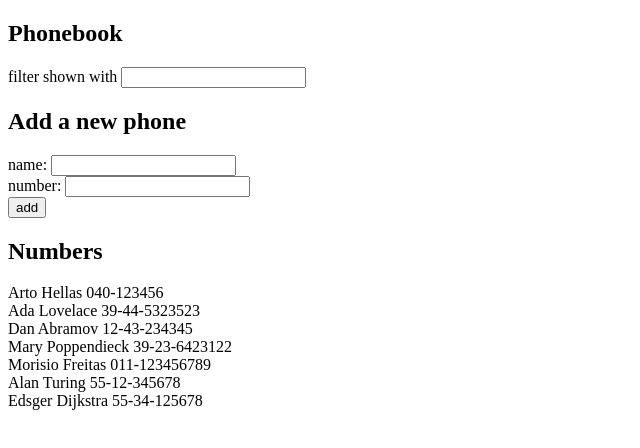
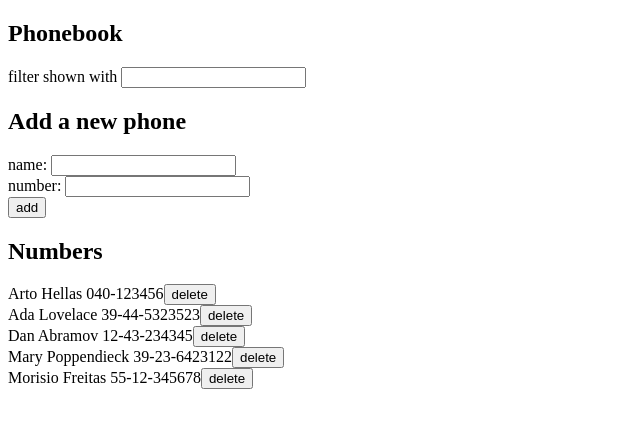
Before and after one commit to MarkFantini/Full-Stack-Open-Exercises-University-of-Helsinki, a React (Vite) app in the folder part2/phonebook/: page / in a window 1280 px wide. Shown: the top 448 px of the page, without its empty margins (0-640 px from the left). Built offline with nearby package versions, Linux system fonts and the light colour scheme; data requests are answered from the project's data file.

Commit message:
Exercises 2.13 and 2.14

```diff
--- a/part2/phonebook/db.json
+++ b/part2/phonebook/db.json
@@ -21,19 +21,9 @@
       "id": "4"
     },
     {
-      "id": "8d19",
+      "id": "272c",
       "name": "Morisio Freitas",
-      "number": "011-123456789"
-    },
-    {
-      "id": "0187",
-      "name": "Alan Turing",
       "number": "55-12-345678"
-    },
-    {
-      "id": "49f7",
-      "name": "Edsger Dijkstra",
-      "number": "55-34-125678"
     }
   ]
 }
--- a/part2/phonebook/src/App.jsx
+++ b/part2/phonebook/src/App.jsx
@@ -1,5 +1,4 @@
 import { useState, useEffect } from 'react'
-import axios from 'axios'
 import phoneService from './services/phones'
 
 const Filter = ({ value, handle }) => {
@@ -29,17 +28,25 @@ const PersonForm = ({ submit, name, nameHandler, number, numberHandler }) => {
   )
 }
 
-const Persons = ({ persons }) => {
+const Persons = ({ persons, deleteHandler }) => {
   return (
     persons.map(person =>
-      <Person key={person.name} name={person.name} number={person.number} />
+      <Person
+        key={person.name}
+        name={person.name}
+        number={person.number}
+        id={person.id}
+        deleteHandler={deleteHandler}
+      />
     )
   )
 }
 
-const Person = ({ name, number }) => {
+const Person = ({ name, number, id, deleteHandler }) => {
   return (
-    <div>{name} {number}</div>
+      <div>
+        {name} {number}<button onClick={() => deleteHandler(name, id)}>delete</button>
+        </div>
   )
 }
 
@@ -71,14 +78,8 @@ const App = () => {
       .then(addedPhone => {
         setPersons(persons.concat(addedPhone))
         setNewName('')
+        setNewNumber('')
       })
-    // axios
-    //   .post('http://localhost:3001/persons', newPerson)
-    //   .then(response => {
-    //     setPersons(persons.concat(response.data))
-    //     setNewName('')
-    //     setNewNumber('')
-    //   })
   }
 
   const handleNewName = (event) => {
@@ -93,6 +94,22 @@ const App = () => {
     setFilteredName(event.target.value)
   }
 
+  const deletePerson = (name, id) => {
+    if (confirm(`Delete ${name}?`)) {
+      phoneService
+        .deletePhone(id)
+        .then(() => {
+          const personsAfterDeletion = persons.filter(person => person.id !== id)
+          setPersons(personsAfterDeletion)
+        })
+        .catch(error => {
+          alert(`The person ${name} was already removed from the server`)
+          // const personsAfterDeletion = persons.filter(person => person.id !== id)
+          setPersons(personsAfterDeletion)
+        })
+    }
+  }
+
   const filteredPersons = showFiltered
   ? persons
   : persons.filter(person => person.name.toLowerCase().includes(filteredName.toLowerCase()))
@@ -102,7 +119,6 @@ const App = () => {
     phoneService
       .getPhones()
       .then(initialPersons => {
-        console.log(initialPersons)
         setPersons(initialPersons)
       })
   }, [])
@@ -126,7 +142,10 @@ const App = () => {
 
 
       <h2>Numbers</h2>
-      <Persons persons={filteredPersons} />
+      <Persons
+        persons={filteredPersons}
+        deleteHandler={deletePerson}
+      />
     </div>
   )
 }
--- a/part2/phonebook/src/services/phones.js
+++ b/part2/phonebook/src/services/phones.js
@@ -13,7 +13,7 @@ const addPhone = newPhone => {
 }
 
 const deletePhone = id => {
-    const request = axios.delete(baseUrl, id)
+    const request = axios.delete(`${baseUrl}/${id}`, id)
     return request.then(response => response.data)
 }
 
```
